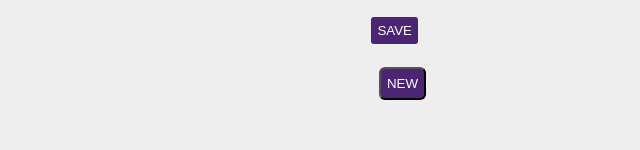
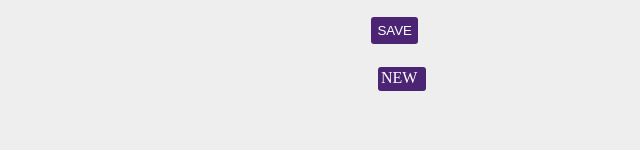
Before and after one commit to frank-kang/code-journal, a website: page index.html in a window 1280 px wide. Shown: the part 667-817 px from the top of the page, 640-1280 px from the left. Drawn offline with Linux system fonts and the light colour scheme.

Commit message:
updated button new to anchor new

```diff
--- a/css/styles.css
+++ b/css/styles.css
@@ -77,10 +77,16 @@ h3,
 .new-button {
   background-color: rgb(76, 36, 116);
   color: white;
-  height: 2.5em;
+  height: 1.5em;
+  width: 3em;
   margin-top: 15px;
-  border-radius: 6px;
+  border-radius: 3px;
   cursor: pointer;
+  align-items: center;
+  justify-content: center;
+  padding-top: 2px;
+  padding-left: 3px;
+  text-decoration: none;
 }
 
 .journal-entries {
--- a/index.html
+++ b/index.html
@@ -75,7 +75,7 @@
         <div class="container"></div>
         <div class="entries-top">
           <h2 class="h2">Entries</h2>
-          <button class="new-button">NEW</button>
+          <a href="" class="new-button">NEW</a>
         </div>
         <p class="no-posts">No Posts Found</p>
         <ul class="journal-entries"></ul>
```
